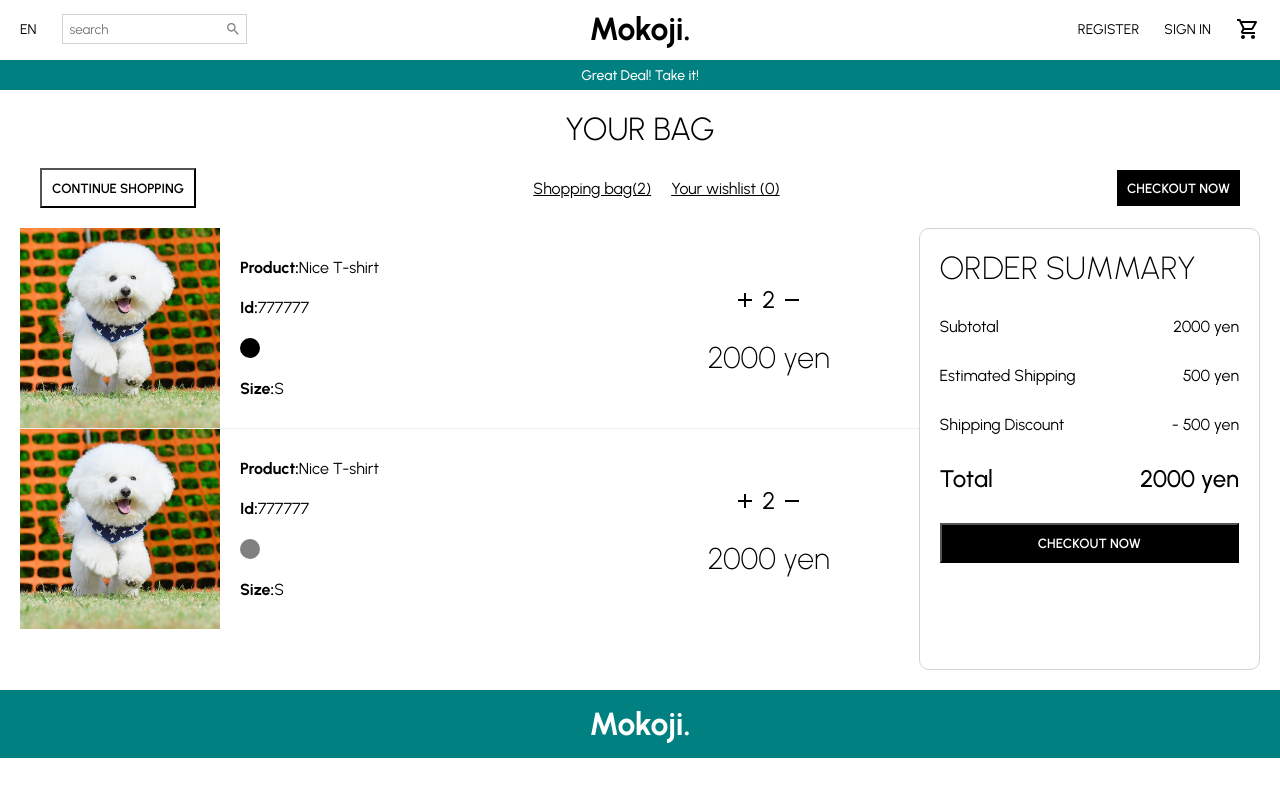
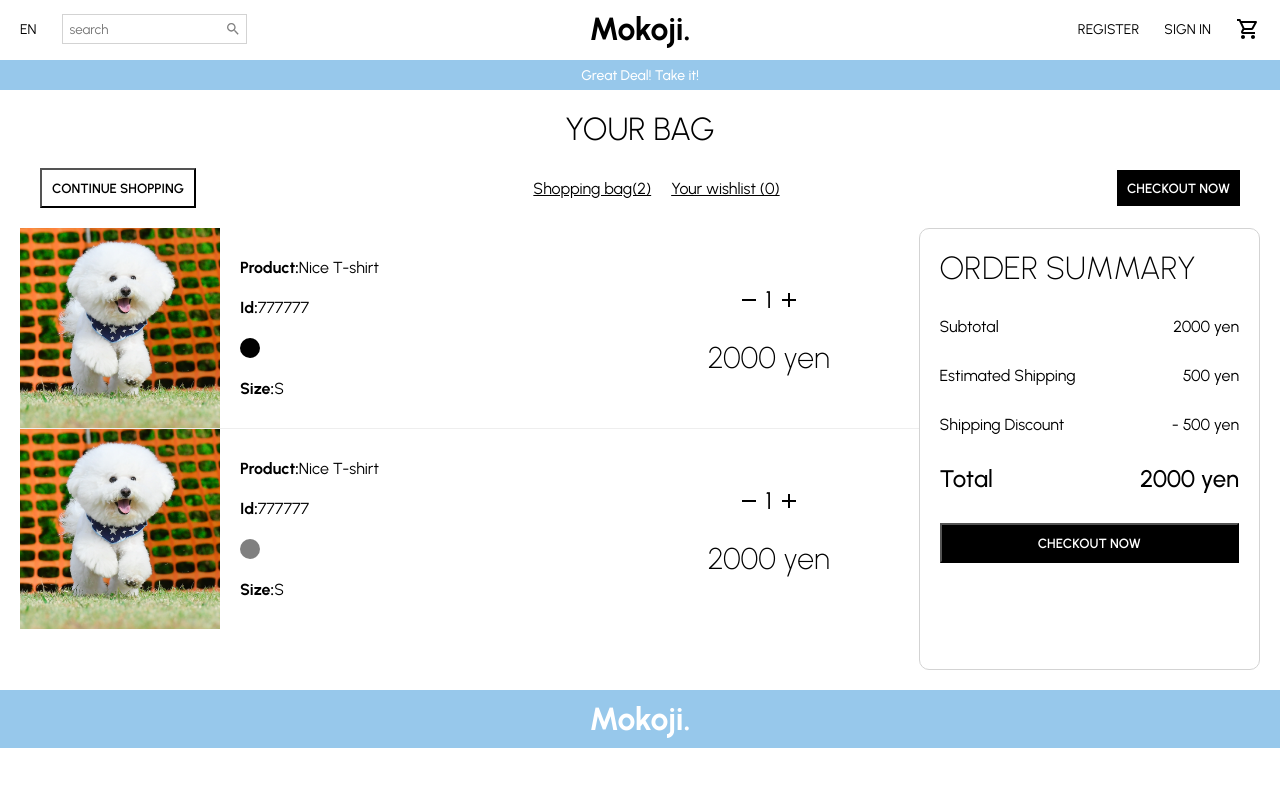
Before and after one commit to koki0317/mokoji, a React (Create React App) app: page /cart in a window 1280 px wide. Shown: the top 796 px of the page. Built offline with nearby package versions, Linux system fonts and the light colour scheme.

Commit message:
Changed the theme color

```diff
--- a/src/components/Announcement.jsx
+++ b/src/components/Announcement.jsx
@@ -2,7 +2,7 @@ import styled from "styled-components";
 
 const Container = styled.div`
   height: 30px;
-  background-color: teal;
+  background-color: #97c8eb;
   color: white;
   display: flex;
   align-items: center;
--- a/src/components/Footer.jsx
+++ b/src/components/Footer.jsx
@@ -5,11 +5,11 @@ const Container = styled.div`
   display: flex;
   justify-content: center;
   align-items: center;
-  background-color: teal;
+  background-color: #97c8eb;
 `;
 
 const Logo = styled.h1`
-  padding: 15px 0;
+  padding: 10px 0;
   color: white;
 `;
 
--- a/src/pages/Cart.jsx
+++ b/src/pages/Cart.jsx
@@ -170,9 +170,9 @@ const Cart = () => {
               </ProductDetail>
               <PriceDetail>
                 <ProductAmountContainer>
+                  <Remove />
+                  <ProductAmount>1</ProductAmount>
                   <Add />
-                  <ProductAmount>2</ProductAmount>
-                  <Remove />
                 </ProductAmountContainer>
                 <ProductPrice>2000 yen</ProductPrice>
               </PriceDetail>
@@ -196,9 +196,10 @@ const Cart = () => {
               </ProductDetail>
               <PriceDetail>
                 <ProductAmountContainer>
+                  <Remove />
+                  <ProductAmount>1</ProductAmount>
+
                   <Add />
-                  <ProductAmount>2</ProductAmount>
-                  <Remove />
                 </ProductAmountContainer>
                 <ProductPrice>2000 yen</ProductPrice>
               </PriceDetail>
--- a/src/pages/Login.jsx
+++ b/src/pages/Login.jsx
@@ -39,7 +39,7 @@ const Button = styled.button`
   width: 40%;
   border: none;
   padding: 15px 20px;
-  background-color: teal;
+  background-color: #97c8eb;
   color: white;
   cursor: pointer;
   margin: 10px 0;
--- a/src/pages/Product.jsx
+++ b/src/pages/Product.jsx
@@ -89,7 +89,7 @@ const Amount = styled.span`
 `;
 const Button = styled.button`
   padding: 15px;
-  border: 2px solid teal;
+  border: 2px solid #97c8eb;
   background-color: white;
   cursor: pointer;
   font-weight: 500;
--- a/src/pages/Register.jsx
+++ b/src/pages/Register.jsx
@@ -39,7 +39,7 @@ const Button = styled.button`
   width: 40%;
   border: none;
   padding: 15px 20px;
-  background-color: teal;
+  background-color: #97c8eb;
   color: white;
   cursor: pointer;
   margin-top: 20px;
```
